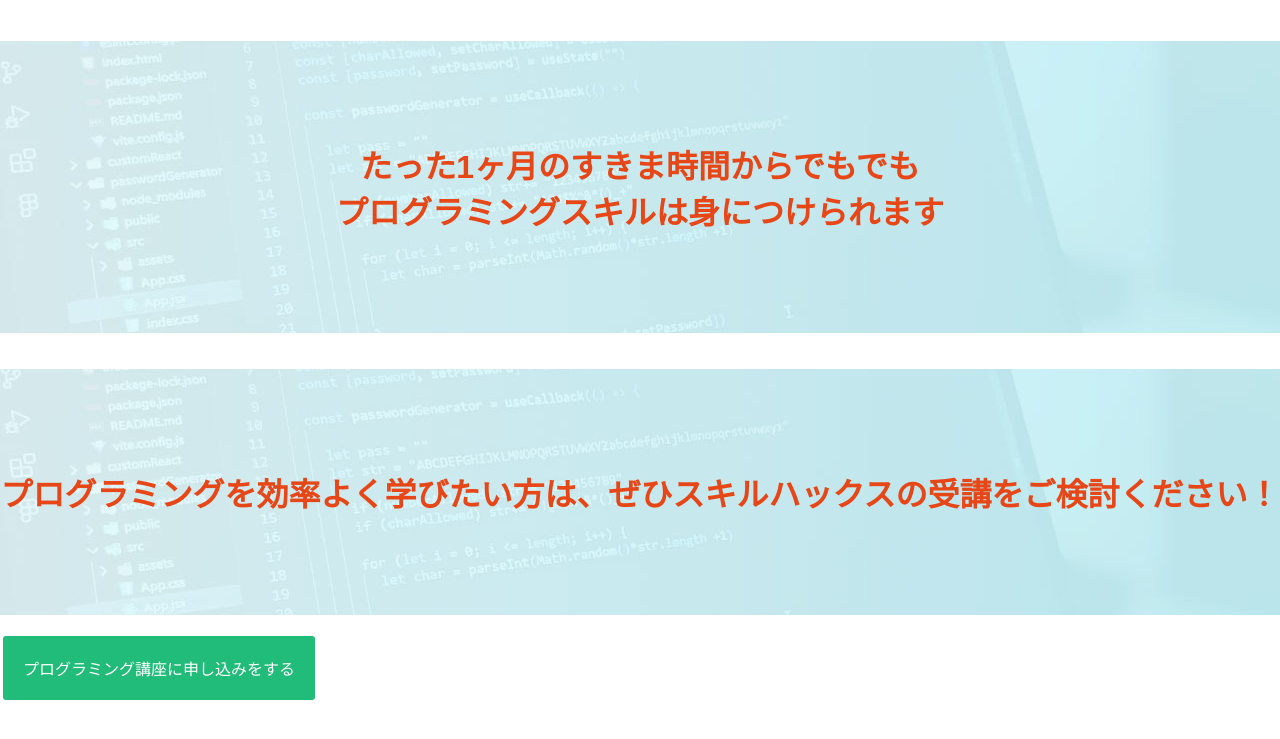
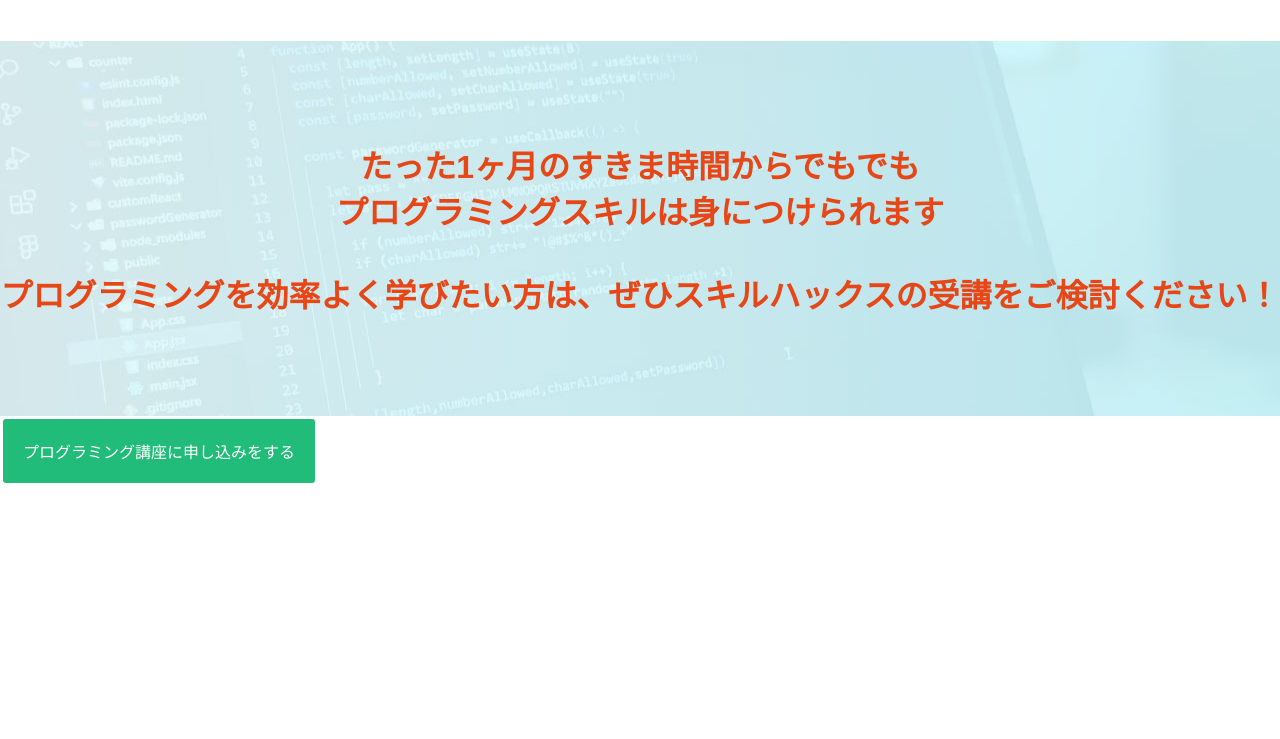
Before and after one commit to KoujiroYoshida/github.io, a plain HTML site: page index.html in a window 1280 px wide. Shown: the part 3399-4138 px from the top of the page. After the commit the page ends 3945 px from the top, so only its background shows below. Drawn offline with Linux system fonts and the light colour scheme.

Commit message:
Update index.html

```diff
--- a/index.html
+++ b/index.html
@@ -139,9 +139,10 @@
 
         </div>
 
-        <p class="closing_tx">たった1ヶ月のすきま時間からでもでも<br>プログラミングスキルは身につけられます</p><br>
+        <p class="closing_tx">たった1ヶ月のすきま時間からでもでも<br>プログラミングスキルは身につけられます<br>
         <br>
-         <p class="closing_tx">プログラミングを効率よく学びたい方は、ぜひスキルハックスの受講をご検討ください！</p><br>
+        プログラミングを効率よく学びたい方は、ぜひスキルハックスの受講をご検討ください！
+        </p>
 
         <a href="https://yukisako99.com/l/c/4kQ19ewO/m9ztMnTj" target="_blank">プログラミング講座に申し込みをする</a>
 
```
